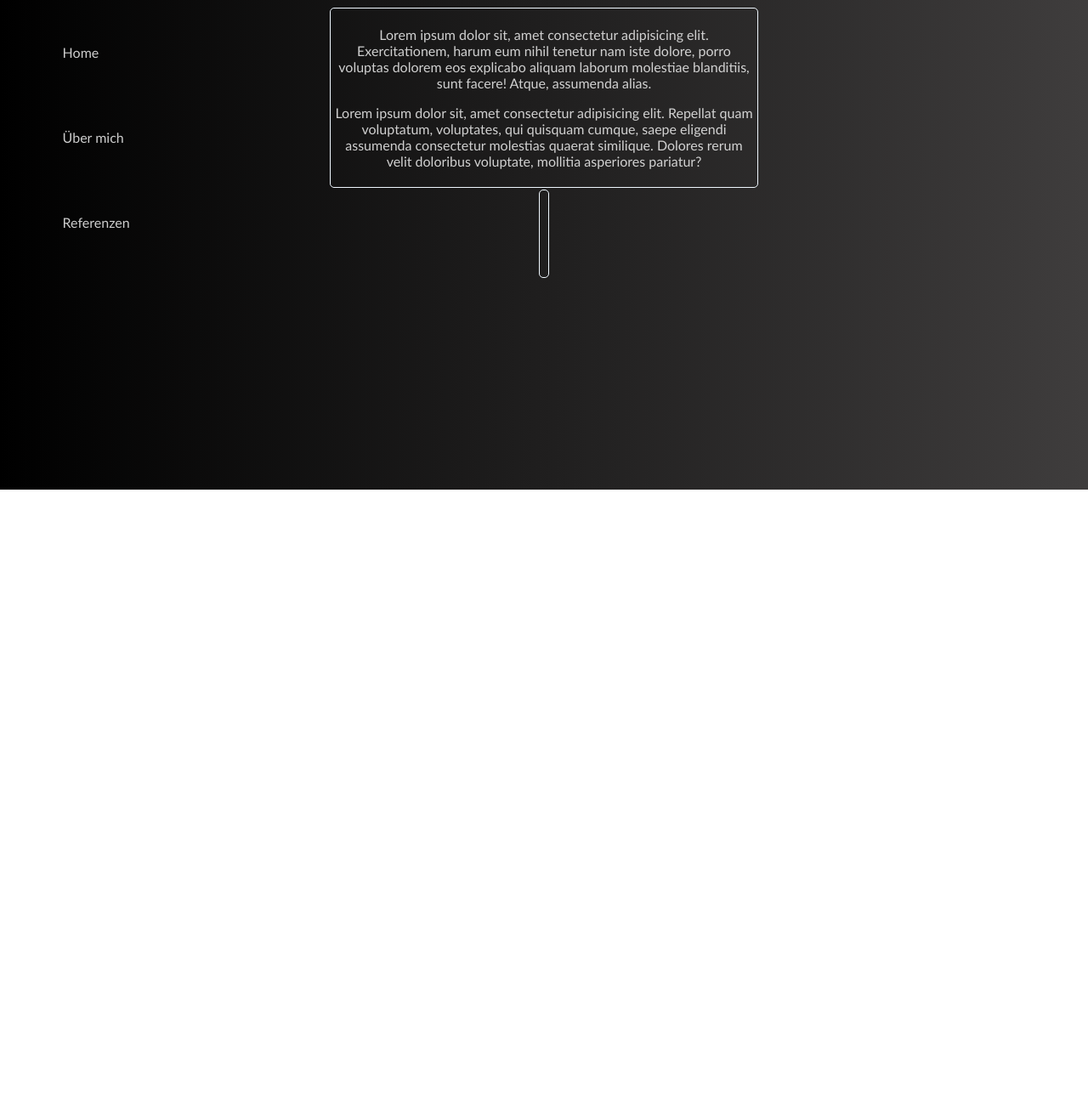
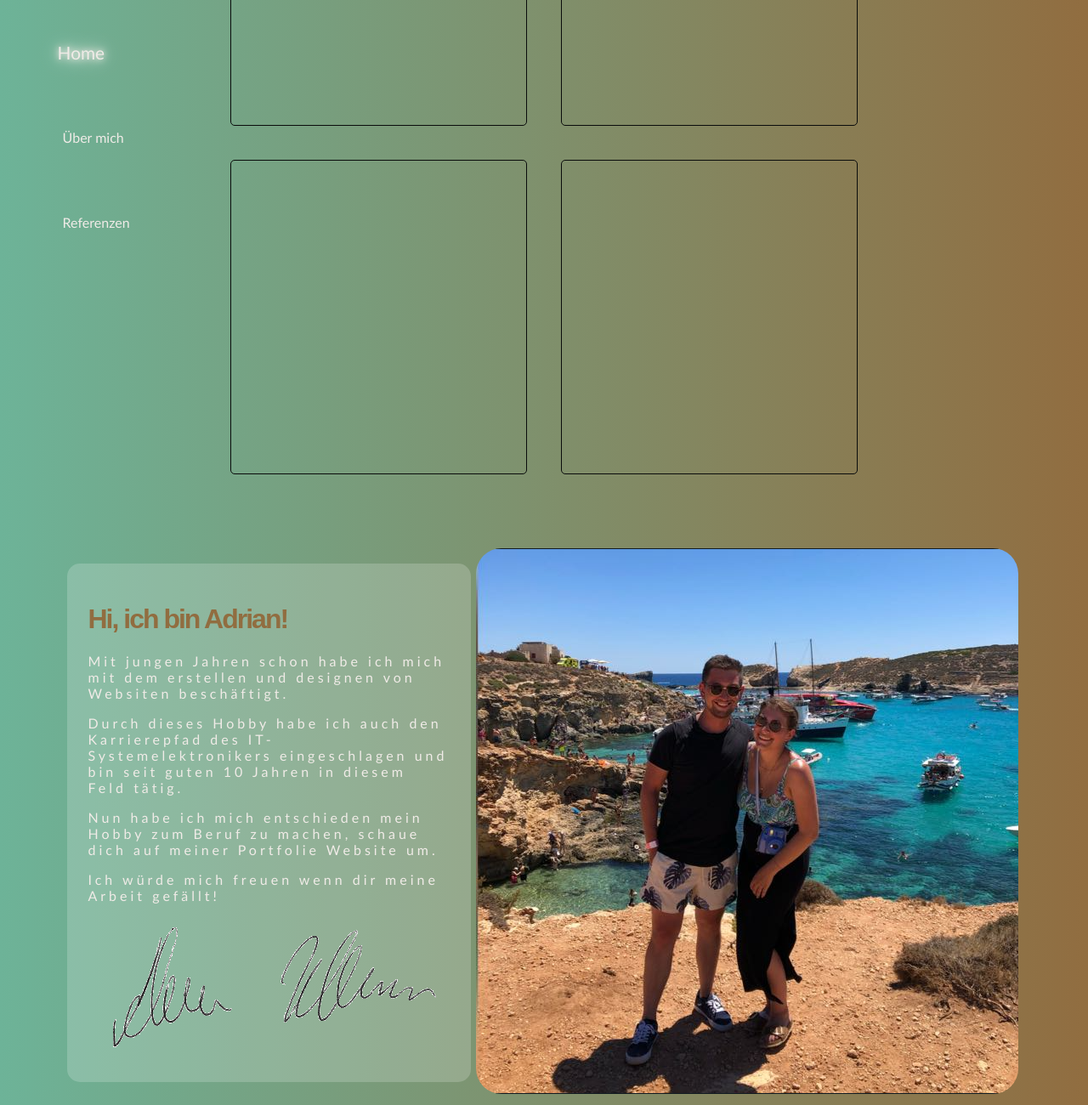
Before and after one commit to KoukaiKawazu/Shikoku, a plain HTML site: page index.html in a window 1280 px wide. Shown: the part 240-1540 px from the top of the page at 85% size. Before the commit the page ends 816 px from the top, so only its background shows below. Drawn offline with Linux system fonts and the light colour scheme.

Commit message:
Latest Changes

```diff
--- a/css/sections/header.css
+++ b/css/sections/header.css
@@ -6,14 +6,11 @@
   align-content: center;
 }
 
-@media (max-width: 600px) {
-  .nav {
-    position: relative;
-    height: auto;
-    margin: 0;
-    flex-direction: row;
-    justify-content: space-around;
-    align-items: center;
-    padding: 1rem 0;
-  }
+.nav a.active {
+  text-shadow:
+    0 0 5px var(--color-text),
+    0 0 10px var(--color-text),
+    0 0 20px var(--color-text);
+  color: var(--color-text);
+  transform: scale(1.3);
 }
--- a/css/sections/main.css
+++ b/css/sections/main.css
@@ -1,37 +1,106 @@
 .hero {
-    display: flex;
-    height: 40%;
-    width: 40%;
+  scroll-snap-align: start;
+  height: 100vh;
+  display: grid;
+  grid-template-columns: repeat(2, 1fr);
+  grid-template-rows: auto auto;
+  gap: 20px;
+  width: 60%;
+  margin: 0 auto;
 }
 
-.hero__text {
+.hero__text,
+.hero__text2,
+.hero__text3,
+.hero__text4 {
     align-content: center;
     border:1px solid;
-    border-color: aliceblue;
+    border-color: var(--color-border);
     border-radius: 5px;
-    margin: 1px;
+    margin: 10px;
     padding: 5px;
     flex: 0.7;
+    transition: transform 0.3s ease-in-out, box-shadow 0.3s ease-in-out;
 }
 
-.hero__logo {
+.hero__text:hover,
+.hero__text2:hover,
+.hero__text3:hover,
+.hero__text4:hover {
+  box-shadow: 0 2px 15px rgba(0, 0, 0, 0.7);
+  transform: scale(1.01);
+  cursor: pointer;
+}
+
+.about {
+  scroll-snap-align: start;
+  height: 100vh;
+  display: flex;
+  justify-content: center;
+  align-items: center;
+  width: 60%;
+  margin: 0 auto;
+}
+
+.about__text {
     align-content: center;
-    border:1px solid;
-    border-color: aliceblue;
-    border-radius: 5px;
+    background-color: #ffffff30;
+    border-radius: 15px;
     margin: 1px;
-    padding: 5px;
+    padding: 25px;
+    flex: 0.7;
+    transition: transform 0.4s ease-in-out, box-shadow 0.4s ease-in-out;
+}
+
+.about__text:hover {
+  box-shadow: 0 2px 15px rgba(0, 0, 0, 0.7);
+  transform: scale(1.04);
+  cursor: pointer;
+}
+
+.about__logo {
+    align-content: center;
+    margin: 5px;
     flex: 1;
 }
 
-@media (max-width: 1700px) {
-  .hero {
-    flex-direction: column; /* stack vertically */
-    align-items: center;
-    text-align: center;
-  }
+.rounded-img {
+    border-radius: 30px;
+    transition: transform 0.4s ease-in-out, box-shadow 0.4s ease-in-out;
+}
 
-  .left, .right {
-    max-width: 100%;
-  }
+.rounded-img:hover {
+    box-shadow: 0 2px 15px rgba(0, 0, 0, 0.7);
+    transform: scale(1.04);
+    cursor: pointer;
 }
+
+.referenzen {
+  scroll-snap-align: start;
+  height: 100vh;
+  display: flex;
+  justify-content: center;
+  align-items: center;
+  width: 60%;
+  margin: 0 auto;
+}
+
+.referenzen__box1,
+.referenzen__box2,
+.referenzen__box3 {
+    height: 90%;
+    align-content: center;
+    border:2px solid;
+    border-color: var(--color-border);
+    margin: 10px;
+    flex: 1;
+    transition: transform 0.3s ease-in-out, box-shadow 0.3s ease-in-out;
+}
+
+.referenzen__box1:hover,
+.referenzen__box2:hover,
+.referenzen__box3:hover {
+    box-shadow: 0 2px 15px rgba(0, 0, 0, 0.7);
+    transform: scale(1.01);
+    cursor: pointer;
+}
--- a/css/style.css
+++ b/css/style.css
@@ -11,30 +11,32 @@
 
 
   /* Colors */
-  --color-primary: #51725256;
-  --color-secondary: #D3B88C;
-  --color-accent: #E9DAC4;
-  --color-accent2: #656256;
-  --color-text: #ecececde;
-  --color-light-text: #5D1809;
-  --color-border: #000000;
+  --color-primary: #102C0C;
+  --color-secondary: #F0EBE7;
+  --color-accent: #6DB398;
+  --color-accent2: #916D40;
+  --color-text: #F0EBE7;
+  --color-border: #090B0B;
 }
 
 body{
-  background: linear-gradient(to right, #000000, #3f3d3d);
+
+  background: linear-gradient(to right, var(--color-accent),var(--color-accent2));
   background-repeat: no-repeat;
   background-attachment: fixed;
 }
 
 main {
-  height: 100vh;
   display: flex;
-  justify-content: center;
+  flex-direction: column;
   align-items: center;
+
 }
 
 h1 {
   font-family: var(--font-primary);
+  color: var( --color-accent2);
+  letter-spacing: -2px;
 }
 
 h2 {
@@ -74,4 +76,5 @@ a:active {
 p {
   font-family: var(--font-secondary);
   color: var(--color-text);
+  letter-spacing: 4px;
 }
--- a/index.html
+++ b/index.html
@@ -6,31 +6,65 @@
     <meta name="viewport" content="width=device-width, initial-scale=1.0">
     <title>DesignWoll</title>
     <link rel="stylesheet" href="css/style.css">
+    <script type="module" src="js/main.js" defer></script>
 </head>
 <body>
     <header>
         <div class="nav">
             <ul>
                 <li>
-                    <a href="#Home">Home</a>
+                    <a href="#home" id="link-home">Home</a>
                 </li>
                 <li>
-                    <a href="#Übermich">Über mich</a>
+                    <a href="#about" id="link-about">Über mich</a>
                 </li>
                 <li>
-                    <a href="#Referenzen">Referenzen</a>
+                    <a href="#referenzen" id="link-referenzen">Referenzen</a>
                 </li>
             </ul>
         </div>
     </header>
     <main>
-        <div class="hero">
+        <div class="hero" id="home">
             <div class="hero__text">
+
+            </div>
+            <div class="hero__text2">
+
+            </div>
+            <div class="hero__text3">
+
+            </div>
+            <div class="hero__text4">
+
+            </div>
+        </div>
+        <div class="about" id="about">
+            <div class="about__text">
+                <h1>Hi, ich bin Adrian!</h1>
+                <p>Mit jungen Jahren schon habe ich mich mit dem erstellen und designen von Websiten beschäftigt.</p>
+                <p>Durch dieses Hobby habe ich auch den Karrierepfad des IT-Systemelektronikers eingeschlagen und bin seit guten 10 Jahren in diesem Feld tätig.</p>
+                <p>Nun habe ich mich entschieden mein Hobby zum Beruf zu machen, schaue dich auf meiner Portfolie Website um.</p>
+                <p>Ich würde mich freuen wenn dir meine Arbeit gefällt!</p>
+
+                <img src="Unterschrift.png">
+            </div>
+            <div class="about__logo">
+                <img src="MainBild.png" class="rounded-img">
+            </div>
+        </div>
+        <div class="referenzen" id="referenzen">
+            <div class="referenzen__box1">
                 <p>Lorem ipsum dolor sit, amet consectetur adipisicing elit. Exercitationem, harum eum nihil tenetur nam iste dolore, porro voluptas dolorem eos explicabo aliquam laborum molestiae blanditiis, sunt facere! Atque, assumenda alias.</p>
                 <p>Lorem ipsum dolor sit, amet consectetur adipisicing elit. Repellat quam voluptatum, voluptates, qui quisquam cumque, saepe eligendi assumenda consectetur molestias quaerat similique. Dolores rerum velit doloribus voluptate, mollitia asperiores pariatur?</p>
             </div>
-            <div class="hero__logo">
-                <img src="">
+            <div class="referenzen__box2">
+                <p>Lorem ipsum dolor sit, amet consectetur adipisicing elit. Exercitationem, harum eum nihil tenetur nam iste dolore, porro voluptas dolorem eos explicabo aliquam laborum molestiae blanditiis, sunt facere! Atque, assumenda alias.</p>
+                <p>Lorem ipsum dolor sit, amet consectetur adipisicing elit. Repellat quam voluptatum, voluptates, qui quisquam cumque, saepe eligendi assumenda consectetur molestias quaerat similique. Dolores rerum velit doloribus voluptate, mollitia asperiores pariatur?</p>
+            </div>
+            <div class="referenzen__box3">
+                <p>Lorem ipsum dolor sit, amet consectetur adipisicing elit. Exercitationem, harum eum nihil tenetur nam iste dolore, porro voluptas dolorem eos explicabo aliquam laborum molestiae blanditiis, sunt facere! Atque, assumenda alias.</p>
+                <p>Lorem ipsum dolor sit, amet consectetur adipisicing elit. Repellat quam voluptatum, voluptates, qui quisquam cumque, saepe eligendi assumenda consectetur molestias quaerat similique. Dolores rerum velit doloribus voluptate, mollitia asperiores pariatur?</p>
             </div>
         </div>
      </main>
--- /dev/null
+++ b/js/main.js
@@ -0,0 +1 @@
+import './scrollNavigator.js';
--- /dev/null
+++ b/js/scrollNavigator.js
@@ -0,0 +1,70 @@
+const sections = Array.from(document.querySelectorAll("main > div[id]"));
+const navLinks = {};
+sections.forEach(sec => {
+  const id = sec.id;
+  navLinks[id] = document.getElementById(`link-${id}`);
+});
+
+let currentIndex = 0;
+let isScrolling = false;
+
+// Highlight nav link based on currentIndex
+function highlightNav(index) {
+  sections.forEach((sec, i) => {
+    const link = navLinks[sec.id];
+    if (link) {
+      link.classList.toggle("active", i === index);
+    }
+  });
+}
+
+function scrollToIndex(index) {
+  if (index < 0 || index >= sections.length) return;
+  isScrolling = true;
+  sections[index].scrollIntoView({ behavior: "smooth" });
+  currentIndex = index;
+  highlightNav(currentIndex);
+
+  setTimeout(() => {
+    isScrolling = false;
+  }, 800);
+}
+
+// Wheel scroll handler
+function handleWheel(event) {
+  if (isScrolling) return;
+
+  if (event.deltaY > 50) {
+    scrollToIndex(currentIndex + 1);
+  } else if (event.deltaY < -50) {
+    scrollToIndex(currentIndex - 1);
+  }
+}
+
+// Keyboard scroll handler
+function handleKeydown(e) {
+  if (isScrolling) return;
+
+  if (e.key === "ArrowDown") scrollToIndex(currentIndex + 1);
+  if (e.key === "ArrowUp") scrollToIndex(currentIndex - 1);
+}
+
+// Handle click on nav links manually
+function handleNavClick(e) {
+  e.preventDefault();
+  const targetId = this.getAttribute("href").substring(1);
+  const targetIndex = sections.findIndex(sec => sec.id === targetId);
+  if (targetIndex !== -1) {
+    scrollToIndex(targetIndex);
+  }
+}
+
+// Attach event listeners
+window.addEventListener("wheel", handleWheel, { passive: true });
+window.addEventListener("keydown", handleKeydown);
+Object.values(navLinks).forEach(link => {
+  if (link) link.addEventListener("click", handleNavClick);
+});
+
+// Optional: initialize highlight on load
+highlightNav(currentIndex);
```
Also changed, not shown: MainBild.PNG (added), Unterschrift.png (added).
